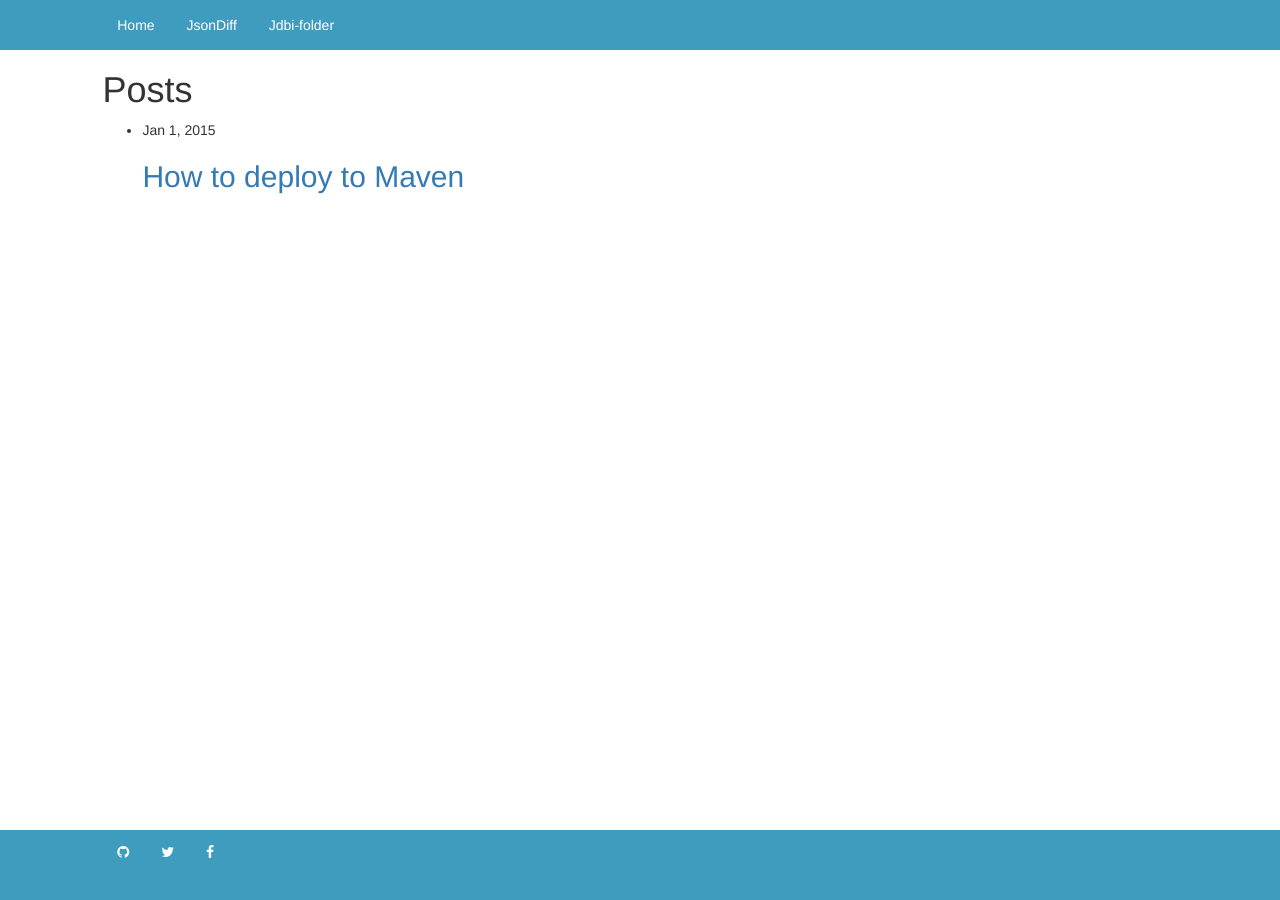
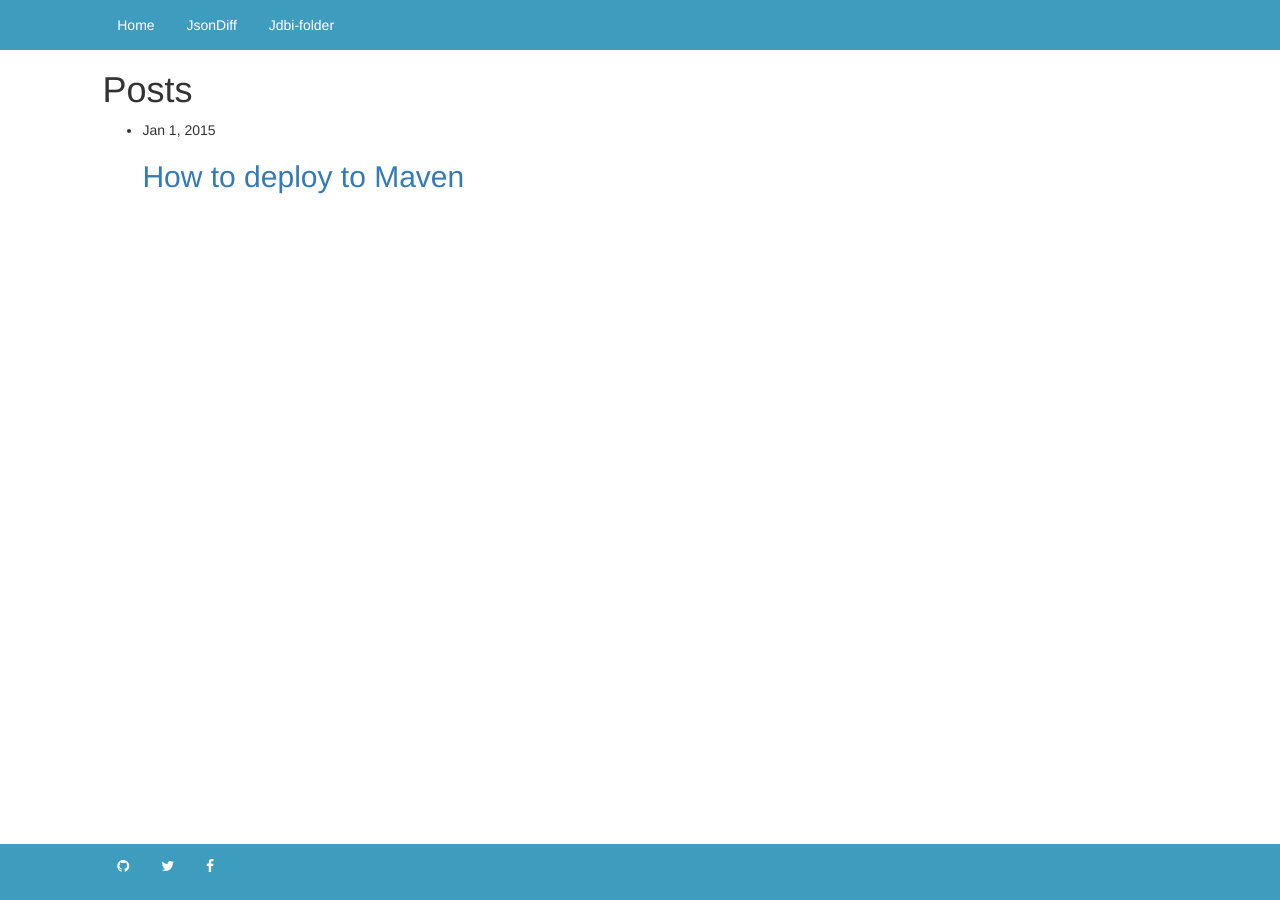
Before and after one commit to Manikandan-K/manikandan-k.github.io, a Jekyll site: the page built from index.html, in a window 1280 px wide. Built offline with Jekyll 4.4.1, drawn with Linux system fonts in a browser that asks for light colours; nearby versions of some CDN libraries.

Commit message:
Sticky footer instead of fixed bottom

```diff
--- a/_includes/footer.html
+++ b/_includes/footer.html
@@ -1,4 +1,4 @@
-<footer class="footer navbar-fixed-bottom">
+<footer class="footer">
 
     <nav class="navbar">
 
--- a/_layouts/default.html
+++ b/_layouts/default.html
@@ -4,15 +4,15 @@
     {% include head.html %}
 
     <body>
-
+    <div class="wrapper">
     {% include header.html %}
 
-    <div class="page-content">
-        <div class="wrapper">
-        {{ content }}
+        <div class="page-content">
+            {{ content }}
         </div>
+
+        <div class="push"></div>
     </div>
-
     {% include footer.html %}
 
     </body>
--- a/css/default.css
+++ b/css/default.css
@@ -1,4 +1,3 @@
-
 .site-header, .footer {
     background-color: #3e9cbf;
 }
@@ -25,3 +24,16 @@
     color: red;
     text-decoration: none;
 }
+
+html, body {
+    height: 100%;
+}
+
+.wrapper {
+    min-height: 100%;
+    margin: 0 auto -4em;
+}
+
+.footer, .push {
+    height: 4em;
+}
```
Also changed, not shown: 1 other file.
